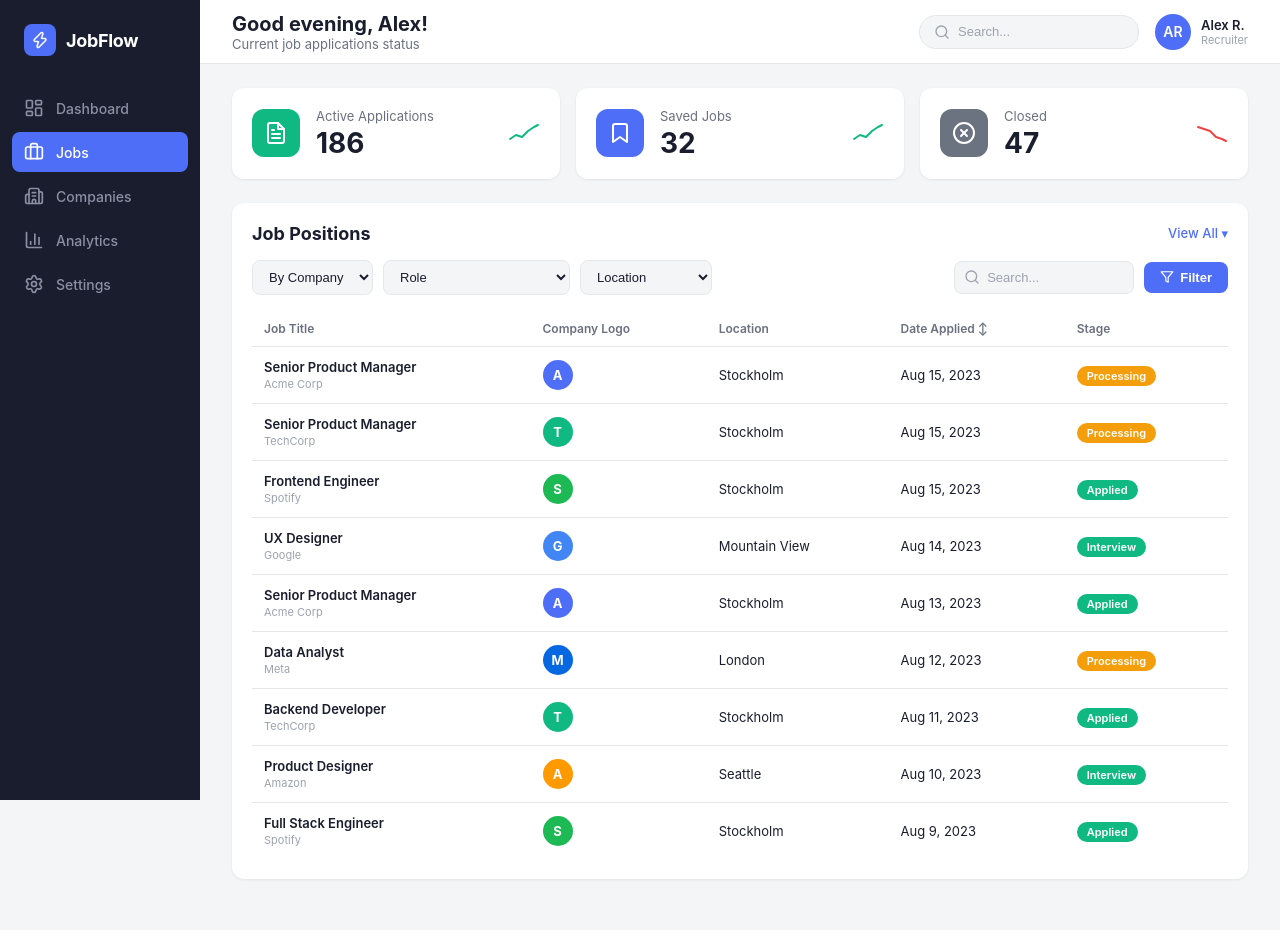
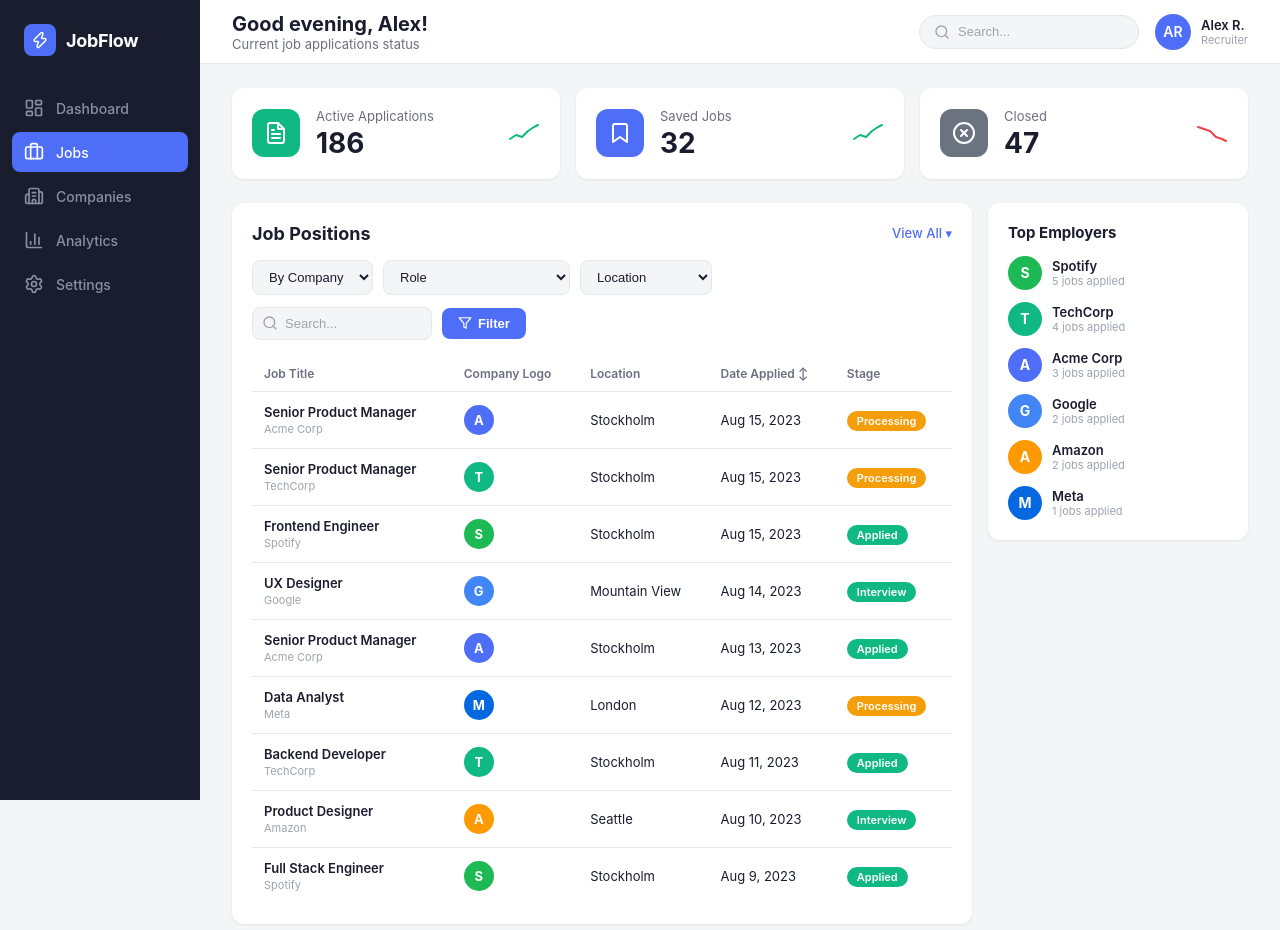
Before and after one commit to jianweicheng0822/JobFlow, a React (Vite) app in the folder job-flow-frontend/: page /jobs in a window 1280 px wide. Shown: the top 930 px of the page. Before the commit the page ends 903 px from the top, so only its background shows below. Built offline with nearby package versions, Linux system fonts and the light colour scheme.

Commit message:
Add Top Employers sidebar to Jobs page

```diff
--- a/job-flow-frontend/src/pages/Jobs.css
+++ b/job-flow-frontend/src/pages/Jobs.css
@@ -297,10 +297,92 @@
   white-space: nowrap;
 }
 
+/* ===== Main + Sidebar Layout ===== */
+.jobs-main {
+  display: grid;
+  grid-template-columns: 1fr 260px;
+  gap: 16px;
+}
+
+.jobs-content {
+  display: flex;
+  flex-direction: column;
+  gap: 24px;
+  min-width: 0;
+}
+
+/* ===== Jobs Sidebar ===== */
+.jobs-sidebar {
+  display: flex;
+  flex-direction: column;
+  gap: 16px;
+}
+
+.jobs-top-employers {
+  background: var(--card-bg);
+  border-radius: var(--card-radius);
+  box-shadow: var(--card-shadow);
+  padding: 20px;
+}
+
+.jobs-sidebar-title {
+  font-size: 15px;
+  font-weight: 700;
+  color: var(--text-primary);
+  margin-bottom: 14px;
+}
+
+.jobs-employers-list {
+  display: flex;
+  flex-direction: column;
+  gap: 12px;
+}
+
+.jobs-employer-item {
+  display: flex;
+  align-items: center;
+  gap: 10px;
+}
+
+.jobs-employer-logo {
+  width: 34px;
+  height: 34px;
+  border-radius: 50%;
+  display: flex;
+  align-items: center;
+  justify-content: center;
+  color: white;
+  font-size: 14px;
+  font-weight: 700;
+  flex-shrink: 0;
+}
+
+.jobs-employer-info {
+  flex: 1;
+  min-width: 0;
+}
+
+.jobs-employer-name {
+  font-size: 13px;
+  font-weight: 600;
+  color: var(--text-primary);
+  white-space: nowrap;
+  overflow: hidden;
+  text-overflow: ellipsis;
+}
+
+.jobs-employer-count {
+  font-size: 11px;
+  color: var(--text-muted);
+}
+
 /* ===== Responsive ===== */
 @media (max-width: 768px) {
   .jobs-stat-cards {
     grid-template-columns: repeat(2, 1fr);
+  }
+  .jobs-main {
+    grid-template-columns: 1fr;
   }
 }
 
--- a/job-flow-frontend/src/pages/Jobs.tsx
+++ b/job-flow-frontend/src/pages/Jobs.tsx
@@ -14,7 +14,23 @@ interface JobPosition {
   stageColor: string
 }
 
+interface TopEmployer {
+  company: string
+  initial: string
+  color: string
+  jobsApplied: number
+}
+
 // ===== Mock Data =====
+const topEmployers: TopEmployer[] = [
+  { company: 'Spotify', initial: 'S', color: '#1DB954', jobsApplied: 5 },
+  { company: 'TechCorp', initial: 'T', color: '#10b981', jobsApplied: 4 },
+  { company: 'Acme Corp', initial: 'A', color: '#4f6ef7', jobsApplied: 3 },
+  { company: 'Google', initial: 'G', color: '#4285F4', jobsApplied: 2 },
+  { company: 'Amazon', initial: 'A', color: '#ff9900', jobsApplied: 2 },
+  { company: 'Meta', initial: 'M', color: '#0668E1', jobsApplied: 1 },
+]
+
 const jobPositions: JobPosition[] = [
   { id: 1, title: 'Senior Product Manager', company: 'Acme Corp', companyInitial: 'A', companyColor: '#4f6ef7', location: 'Stockholm', dateApplied: 'Aug 15, 2023', stage: 'Processing', stageColor: '#f59e0b' },
   { id: 2, title: 'Senior Product Manager', company: 'TechCorp', companyInitial: 'T', companyColor: '#10b981', location: 'Stockholm', dateApplied: 'Aug 15, 2023', stage: 'Processing', stageColor: '#f59e0b' },
@@ -152,6 +168,9 @@ export default function Jobs() {
         ))}
       </div>
 
+      {/* Main content + right sidebar */}
+      <div className="jobs-main">
+        <div className="jobs-content">
           {/* Job Positions Table */}
           <div className="jobs-table-section">
             <div className="jobs-section-header">
@@ -267,5 +286,30 @@ export default function Jobs() {
             </div>
           </div>
         </div>
+
+        {/* Right Sidebar */}
+        <div className="jobs-sidebar">
+          <div className="jobs-top-employers">
+            <h3 className="jobs-sidebar-title">Top Employers</h3>
+            <div className="jobs-employers-list">
+              {topEmployers.map((employer) => (
+                <div className="jobs-employer-item" key={employer.company}>
+                  <span
+                    className="jobs-employer-logo"
+                    style={{ background: employer.color }}
+                  >
+                    {employer.initial}
+                  </span>
+                  <div className="jobs-employer-info">
+                    <div className="jobs-employer-name">{employer.company}</div>
+                    <div className="jobs-employer-count">{employer.jobsApplied} jobs applied</div>
+                  </div>
+                </div>
+              ))}
+            </div>
+          </div>
+        </div>
+      </div>
+    </div>
   )
 }
```
Lines whose indentation alone changed are shown as unchanged.
